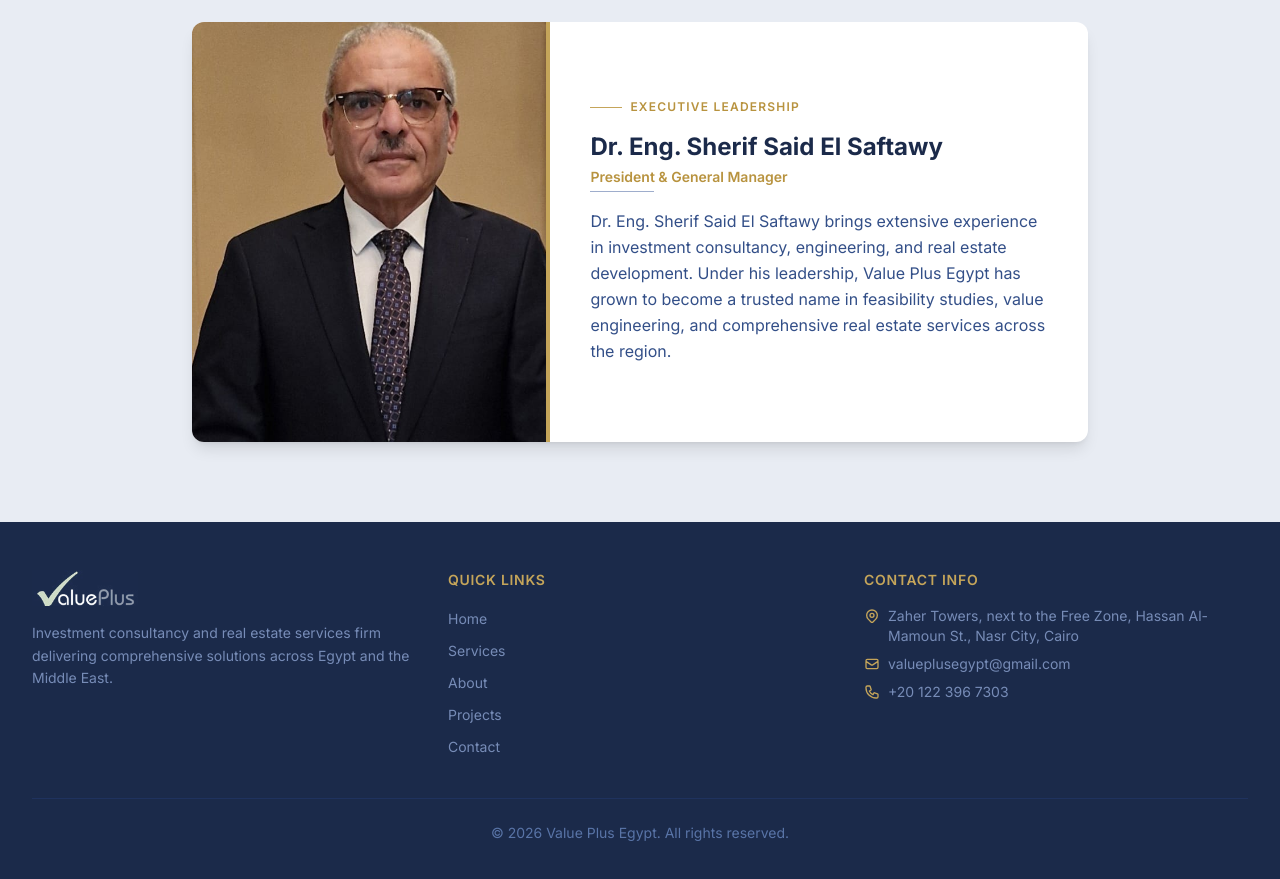
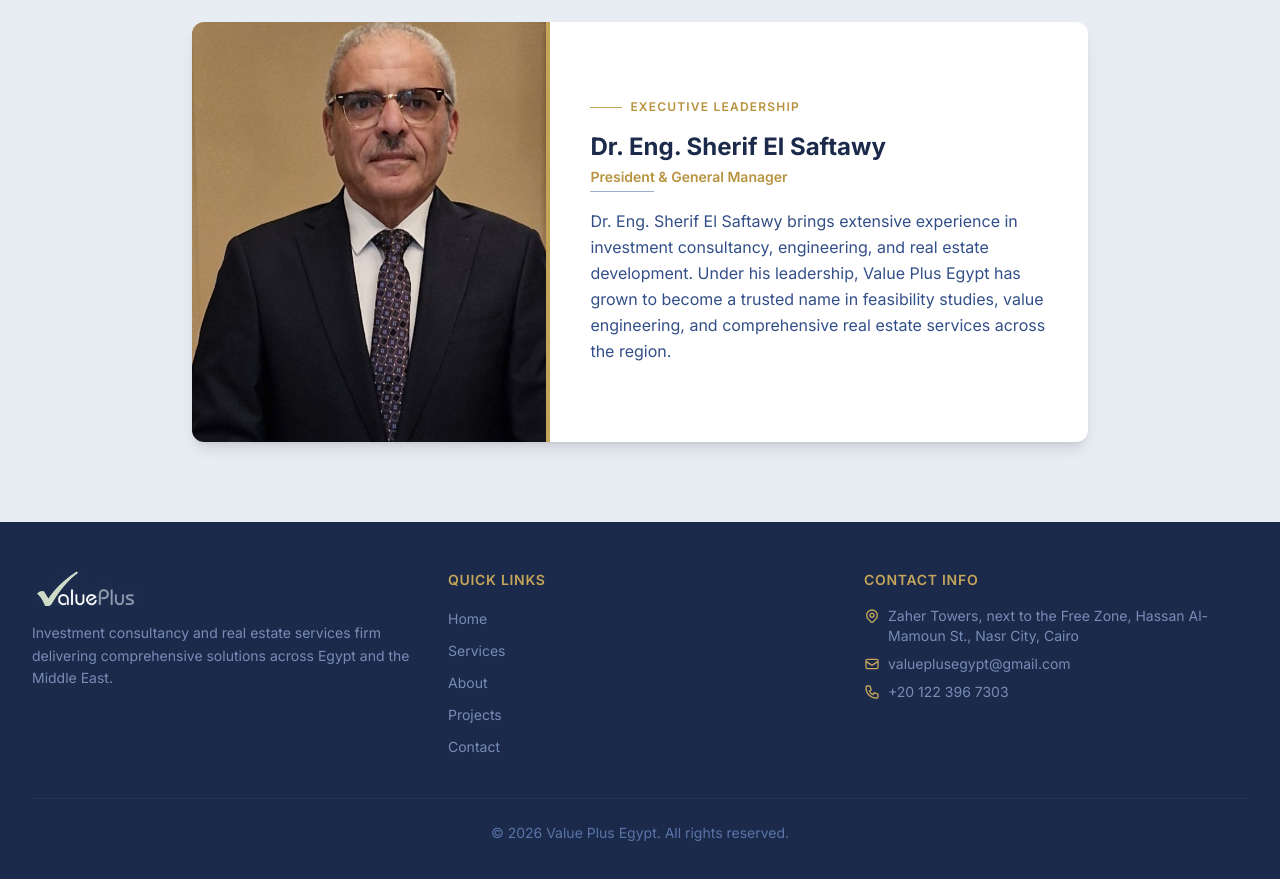
Before and after one commit to Amrwar/valueplusegypt, a Next.js app: page /en/about in a window 1280 px wide. Shown: the part 1500-2379 px from the top of the page. Built offline with nearby package versions, Linux system fonts and the light colour scheme.

Commit message:
Update stats to 45+ years / 50+ clients, remove 'Said' from name

```diff
--- a/messages/ar.json
+++ b/messages/ar.json
@@ -122,9 +122,9 @@
     "vision": "رؤيتنا",
     "visionText": "أن نكون الشركة الاستشارية الاستثمارية الرائدة في مصر والشرق الأوسط، المعروفة بنزاهتنا وابتكارنا والتزامنا بتقديم قيمة قابلة للقياس لكل عميل ومشروع نخدمه.",
     "leadershipTitle": "القيادة التنفيذية",
-    "leaderName": "د. م. شريف سعيد الصفطاوي",
+    "leaderName": "د. م. شريف الصفطاوي",
     "leaderRole": "الرئيس والمدير العام",
-    "leaderBio": "يتمتع د. م. شريف سعيد الصفطاوي بخبرة واسعة في الاستشارات الاستثمارية والهندسة والتطوير العقاري. تحت قيادته، نمت فاليو بلس مصر لتصبح اسماً موثوقاً في دراسات الجدوى وهندسة القيمة والخدمات العقارية الشاملة في المنطقة.",
+    "leaderBio": "يتمتع د. م. شريف الصفطاوي بخبرة واسعة في الاستشارات الاستثمارية والهندسة والتطوير العقاري. تحت قيادته، نمت فاليو بلس مصر لتصبح اسماً موثوقاً في دراسات الجدوى وهندسة القيمة والخدمات العقارية الشاملة في المنطقة.",
     "whyTitle": "لماذا تختارنا",
     "why1Title": "فريق خبراء",
     "why1Text": "يضم فريقنا محترفين متمرسين يجمعون عقوداً من الخبرة المشتركة في الاستثمار والهندسة والعقارات.",
@@ -193,11 +193,11 @@
   },
   "metadata": {
     "homeTitle": "فاليو بلس مصر | استشارات استثمارية وحلول عقارية",
-    "homeDescription": "فاليو بلس مصر — تقدم استشارات استثمارية متخصصة، دراسات جدوى اقتصادية، هندسة القيمة، وخدمات عقارية شاملة في مصر والشرق الأوسط. بقيادة د. م. شريف سعيد الصفطاوي.",
+    "homeDescription": "فاليو بلس مصر — تقدم استشارات استثمارية متخصصة، دراسات جدوى اقتصادية، هندسة القيمة، وخدمات عقارية شاملة في مصر والشرق الأوسط. بقيادة د. م. شريف الصفطاوي.",
     "servicesTitle": "خدماتنا | فاليو بلس مصر",
     "servicesDescription": "استكشف خدمات فاليو بلس مصر: دراسات الجدوى الاقتصادية، هندسة القيمة، حصر الكميات، الاستشارات العقارية، مراقبة التكاليف، والمزيد.",
-    "aboutTitle": "من نحن | فاليو بلس مصر — د. م. شريف سعيد الصفطاوي",
-    "aboutDescription": "تعرف على فاليو بلس مصر بقيادة د. م. شريف سعيد الصفطاوي — الرئيس والمدير العام. رسالتنا ورؤيتنا وفريقنا المتخصص في الاستشارات الاستثمارية والخدمات العقارية.",
+    "aboutTitle": "من نحن | فاليو بلس مصر — د. م. شريف الصفطاوي",
+    "aboutDescription": "تعرف على فاليو بلس مصر بقيادة د. م. شريف الصفطاوي — الرئيس والمدير العام. رسالتنا ورؤيتنا وفريقنا المتخصص في الاستشارات الاستثمارية والخدمات العقارية.",
     "projectsTitle": "مشاريعنا | فاليو بلس مصر",
     "projectsDescription": "استكشف محفظة مشاريع فاليو بلس مصر المتنوعة: استثمارية، تجارية، تعليمية، طبية، سياحية، ودراسات جدوى.",
     "contactTitle": "اتصل بنا | فاليو بلس مصر",
--- a/messages/en.json
+++ b/messages/en.json
@@ -122,9 +122,9 @@
     "vision": "Our Vision",
     "visionText": "To be the leading investment consultancy firm in Egypt and the Middle East, recognized for our integrity, innovation, and commitment to delivering measurable value to every client and project we serve.",
     "leadershipTitle": "Executive Leadership",
-    "leaderName": "Dr. Eng. Sherif Said El Saftawy",
+    "leaderName": "Dr. Eng. Sherif El Saftawy",
     "leaderRole": "President & General Manager",
-    "leaderBio": "Dr. Eng. Sherif Said El Saftawy brings extensive experience in investment consultancy, engineering, and real estate development. Under his leadership, Value Plus Egypt has grown to become a trusted name in feasibility studies, value engineering, and comprehensive real estate services across the region.",
+    "leaderBio": "Dr. Eng. Sherif El Saftawy brings extensive experience in investment consultancy, engineering, and real estate development. Under his leadership, Value Plus Egypt has grown to become a trusted name in feasibility studies, value engineering, and comprehensive real estate services across the region.",
     "whyTitle": "Why Choose Us",
     "why1Title": "Expert Team",
     "why1Text": "Our team of seasoned professionals brings decades of combined experience in investment, engineering, and real estate.",
@@ -196,8 +196,8 @@
     "homeDescription": "Value Plus Egypt — ValuePlus — offers expert investment consultancy, economic feasibility studies, value engineering, and comprehensive real estate services across Egypt and the Middle East. Led by Dr. Eng. Sherif El Saftawy.",
     "servicesTitle": "Services | Value Plus Egypt — ValuePlus",
     "servicesDescription": "Explore Value Plus Egypt's full range of services: economic feasibility studies, value engineering, quantity surveying, real estate consultancy, cost control, and more.",
-    "aboutTitle": "About Value Plus Egypt | Dr. Eng. Sherif Said El Saftawy",
-    "aboutDescription": "Learn about Value Plus Egypt (ValuePlus), led by Dr. Eng. Sherif Said El Saftawy — President & General Manager. Our mission, vision, and expert team delivering investment and real estate consultancy across Egypt and the Middle East.",
+    "aboutTitle": "About Value Plus Egypt | Dr. Eng. Sherif El Saftawy",
+    "aboutDescription": "Learn about Value Plus Egypt (ValuePlus), led by Dr. Eng. Sherif El Saftawy — President & General Manager. Our mission, vision, and expert team delivering investment and real estate consultancy across Egypt and the Middle East.",
     "projectsTitle": "Projects | Value Plus Egypt — ValuePlus",
     "projectsDescription": "Explore Value Plus Egypt's diverse project portfolio: investment, commercial, educational, medical, tourism, and feasibility study projects across Egypt.",
     "contactTitle": "Contact Value Plus Egypt | ValuePlus",
--- a/src/app/[locale]/about/page.tsx
+++ b/src/app/[locale]/about/page.tsx
@@ -16,7 +16,7 @@ export async function generateMetadata({ params }: { params: Promise<{ locale: s
     description: t('aboutDescription'),
     keywords: isAr
       ? ['شريف الصفطاوي', 'شريف سعيد الصفطاوي', 'د. م. شريف الصفطاوي', 'فاليو بلس مصر', 'فاليو بلس', 'استشارات استثمارية مصر']
-      : ['Sherif El Saftawy', 'Sherif Said El Saftawy', 'Dr Sherif El Saftawy', 'Value Plus Egypt', 'ValuePlus Egypt', 'ValuePlus', 'investment consultancy Egypt'],
+      : ['Sherif El Saftawy', 'Sherif El Saftawy', 'Dr Sherif El Saftawy', 'Value Plus Egypt', 'ValuePlus Egypt', 'ValuePlus', 'investment consultancy Egypt'],
     alternates: {
       canonical: `${BASE_URL}/${locale}/about`,
       languages: {
@@ -35,7 +35,7 @@ export async function generateMetadata({ params }: { params: Promise<{ locale: s
       images: [
         {
           url: `${BASE_URL}/images/logo.jpg`,
-          alt: 'Value Plus Egypt — Dr. Eng. Sherif Said El Saftawy',
+          alt: 'Value Plus Egypt — Dr. Eng. Sherif El Saftawy',
         },
       ],
     },
@@ -50,10 +50,10 @@ export async function generateMetadata({ params }: { params: Promise<{ locale: s
 const personSchema = {
   '@context': 'https://schema.org',
   '@type': 'Person',
-  name: 'Dr. Eng. Sherif Said El Saftawy',
+  name: 'Dr. Eng. Sherif El Saftawy',
   alternateName: [
     'Sherif El Saftawy',
-    'Sherif Said El Saftawy',
+    'Sherif El Saftawy',
     'شريف الصفطاوي',
     'شريف سعيد الصفطاوي',
     'د. م. شريف الصفطاوي',
@@ -61,7 +61,7 @@ const personSchema = {
   ],
   jobTitle: 'President & General Manager',
   description:
-    'Dr. Eng. Sherif Said El Saftawy is the President & General Manager of Value Plus Egypt, with extensive experience in investment consultancy, engineering, and real estate development.',
+    'Dr. Eng. Sherif El Saftawy is the President & General Manager of Value Plus Egypt, with extensive experience in investment consultancy, engineering, and real estate development.',
   worksFor: {
     '@type': 'Organization',
     name: 'Value Plus Egypt',
--- a/src/app/[locale]/page.tsx
+++ b/src/app/[locale]/page.tsx
@@ -18,7 +18,7 @@ export async function generateMetadata({ params }: { params: Promise<{ locale: s
     description: t('homeDescription'),
     keywords: isAr
       ? ['فاليو بلس مصر', 'فاليو بلس', 'شريف الصفطاوي', 'شريف سعيد الصفطاوي', 'دراسات جدوى اقتصادية', 'هندسة القيمة', 'استشارات استثمارية', 'خدمات عقارية', 'مصر']
-      : ['Value Plus Egypt', 'ValuePlus Egypt', 'ValuePlus', 'Sherif El Saftawy', 'Sherif Said El Saftawy', 'feasibility studies Egypt', 'value engineering', 'investment consultancy Egypt', 'real estate services Egypt'],
+      : ['Value Plus Egypt', 'ValuePlus Egypt', 'ValuePlus', 'Sherif El Saftawy', 'Sherif El Saftawy', 'feasibility studies Egypt', 'value engineering', 'investment consultancy Egypt', 'real estate services Egypt'],
     alternates: {
       canonical: `${BASE_URL}/${locale}`,
       languages: {
@@ -76,10 +76,10 @@ const organizationSchema = {
   },
   founder: {
     '@type': 'Person',
-    name: 'Dr. Eng. Sherif Said El Saftawy',
+    name: 'Dr. Eng. Sherif El Saftawy',
     alternateName: [
       'Sherif El Saftawy',
-      'Sherif Said El Saftawy',
+      'Sherif El Saftawy',
       'شريف الصفطاوي',
       'شريف سعيد الصفطاوي',
       'د. م. شريف الصفطاوي',
--- a/src/components/home/AboutPreview.tsx
+++ b/src/components/home/AboutPreview.tsx
@@ -7,9 +7,9 @@ import { useInView } from '@/hooks/useInView';
 import { cn } from '@/lib/utils';
 
 const stats = [
-  { value: '15+', key: 'yearsExperience' },
+  { value: '45+', key: 'yearsExperience' },
   { value: '200+', key: 'projectsCompleted' },
-  { value: '150+', key: 'clientsSatisfied' },
+  { value: '50+', key: 'clientsSatisfied' },
 ];
 
 export default function AboutPreview() {
```
